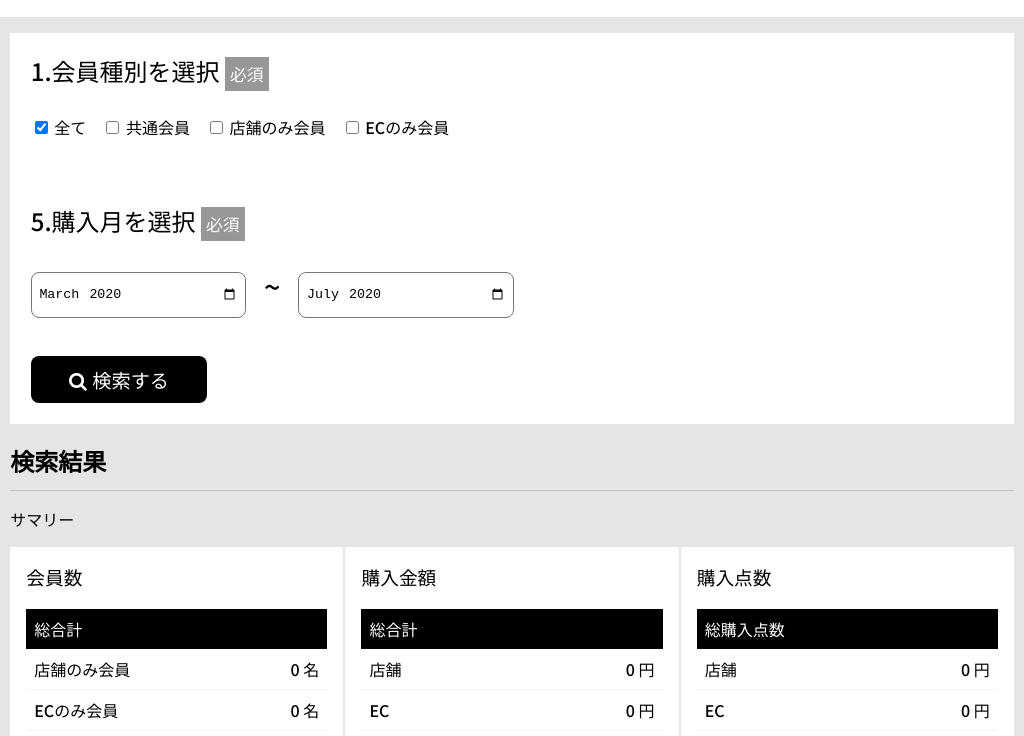
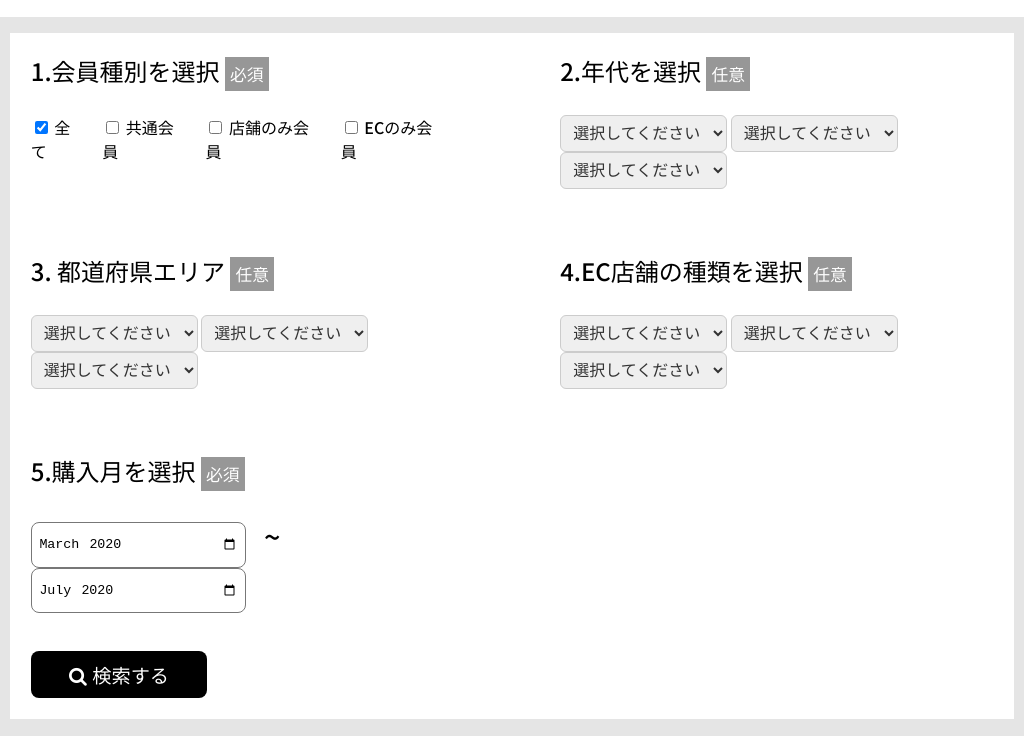
Before and after one commit to kiwa-kiwa/39system, an Electron app: page src/index.html in a window 1024 px wide. Shown: the part 58-794 px from the top of the page. Drawn offline with nearby package versions, Linux system fonts and the light colour scheme.

Commit message:
added form components

```diff
--- a/assets/css/_style.scss
+++ b/assets/css/_style.scss
@@ -163,3 +163,22 @@ div#data_length {
     border: 0;
   }
 }
+
+#srchform {
+  display: flex;
+  justify-content: space-between;
+  flex-wrap: wrap;
+  .form-item {
+    width: 45%;
+    &:last-child {
+      width: 100%;
+    }
+    select {
+      font-size: 1em;
+      padding: 0.5em;
+      border: 1px solid #ccc;
+      border-radius: 6px;
+      color: #333;
+    }
+  }
+}
--- a/src/index.html
+++ b/src/index.html
@@ -22,47 +22,119 @@
       <div class="row space-between">
         <h2>顧客一覧</h2>
         <div class="boxes">
-          <button class="blck-btn" id="ec">
-            EC会員情報をCSVで登録する
-          </button>
-          <button class="blck-btn" id="vc">
-            店舗会員情報をCSVで登録する
-          </button>
+          <button class="blck-btn" id="ec">EC会員情報をCSVで登録する</button>
+          <button class="blck-btn" id="vc">店舗会員情報をCSVで登録する</button>
         </div>
       </div>
     </header>
 
     <section class="inputters">
+      <form id="srchform">
+        <div class="form-item mb-4">
           <h2>1.会員種別を選択 <span>必須</span></h2>
-      <form id="srchform">
-      <div class="checkbox-cont mb-4">
+          <div class="checkbox-cont">
             <div class="checkbox-item">
-          <input type="checkbox" id="all" name="customer_category" value="all" checked />
+              <input
+                type="checkbox"
+                id="all"
+                name="customer_category"
+                value="all"
+                checked
+              />
               <label for="all"> 全て</label>
             </div>
             <div class="checkbox-item">
-          <input type="checkbox" id="common" name="customer_category" value="common" />
+              <input
+                type="checkbox"
+                id="common"
+                name="customer_category"
+                value="common"
+              />
               <label for="common"> 共通会員</label>
             </div>
             <div class="checkbox-item">
-          <input type="checkbox" id="real" name="customer_category" value="real" />
+              <input
+                type="checkbox"
+                id="real"
+                name="customer_category"
+                value="real"
+              />
               <label for="real"> 店舗のみ会員</label>
             </div>
             <div class="checkbox-item">
-          <input type="checkbox" id="ec" name="customer_category" value="ec" />
+              <input
+                type="checkbox"
+                id="ec"
+                name="customer_category"
+                value="ec"
+              />
               <label for="ec"> ECのみ会員</label>
             </div>
           </div>
+        </div>
+        <div class="form-item mb-4">
+          <h2>2.年代を選択 <span>任意</span></h2>
+          <div class="select-cont">
+            <select name="age" id="age">
+              <option value="選択してください">選択してください</option>
+            </select>
+            <select name="age" id="age">
+              <option value="選択してください">選択してください</option>
+            </select>
+            <select name="age" id="age">
+              <option value="選択してください">選択してください</option>
+            </select>
+          </div>
+        </div>
+        <div class="form-item mb-4">
+          <h2>3. 都道府県エリア <span>任意</span></h2>
+          <div class="select-cont">
+            <select name="area" id="area">
+              <option value="選択してください">選択してください</option>
+            </select>
+            <select name="area" id="area">
+              <option value="選択してください">選択してください</option>
+            </select>
+            <select name="area" id="area">
+              <option value="選択してください">選択してください</option>
+            </select>
+          </div>
+        </div>
+        <div class="form-item mb-4">
+          <h2>4.EC店舗の種類を選択 <span>任意</span></h2>
+          <div class="select-cont">
+            <select name="ec-type" id="ec-type">
+              <option value="選択してください">選択してください</option>
+            </select>
+            <select name="ec-type" id="ec-type">
+              <option value="選択してください">選択してください</option>
+            </select>
+            <select name="ec-type" id="ec-type">
+              <option value="選択してください">選択してください</option>
+            </select>
+          </div>
+        </div>
+        <div class="form-item">
           <h2>5.購入月を選択 <span>必須</span></h2>
           <div class="date-cont">
-        <input type="month" name="from" id="Start" value="2020-03"/>
+            <input type="month" name="from" id="Start" value="2020-03" />
             <span>~</span>
-        <input type="month" name="to" id="End" value="2020-07"/>
+            <input type="month" name="to" id="End" value="2020-07" />
           </div>
+        </div>
+        <div class="form-item">
           <button class="filterbtn" id="getdata">
             <i class="fa fa-search"></i> 検索する
           </button>
-      <button class="refresh" id="refresh" onclick="window.location.reload()">新しい検索</button></form>
+          <button
+            class="refresh"
+            id="refresh"
+            onclick="window.location.reload()"
+          >
+            新しい検索
+          </button>
+        </div>
+      </form>
     </section>
 
     <section class="result">
@@ -71,7 +143,7 @@
       <div class="row">
         <div class="res-item" id="member">
           <h3>会員数</h3>
-          <div class="head" >
+          <div class="head">
             <span>総合計</span>
             <span id="member_total"></span>
           </div>
@@ -149,11 +221,11 @@
               <th>アプリ会員</th>
             </tr>
           </thead>
-        <tbody id="testtbl"></tbody></div>
+          <tbody id="testtbl"></tbody>
         </table>
+      </div>
     </section>
     <div id="loading">読み込み中です...</div>
     <script src="./index.js" type="module"></script>
-
   </body>
 </html>
--- a/src/index.js
+++ b/src/index.js
@@ -26,6 +26,7 @@ document.getElementById("getdata").addEventListener("click", (e) => {
   var from;
   var to;
   var type = [];
+  console.log(a);
   a.forEach((data) => {
     if (data.name === "from") {
       from = data.value;
@@ -35,7 +36,7 @@ document.getElementById("getdata").addEventListener("click", (e) => {
       type.push(data.value);
     }
   });
-  getdata(from, to, type);
+  //getdata(from, to, type);
   $("#refresh").css("display", "block");
   document.getElementById("getdata").style.display = "none";
 });
```
Also changed, not shown: assets/css/main.css, 1 other file. Lines whose indentation alone changed are shown as unchanged.
